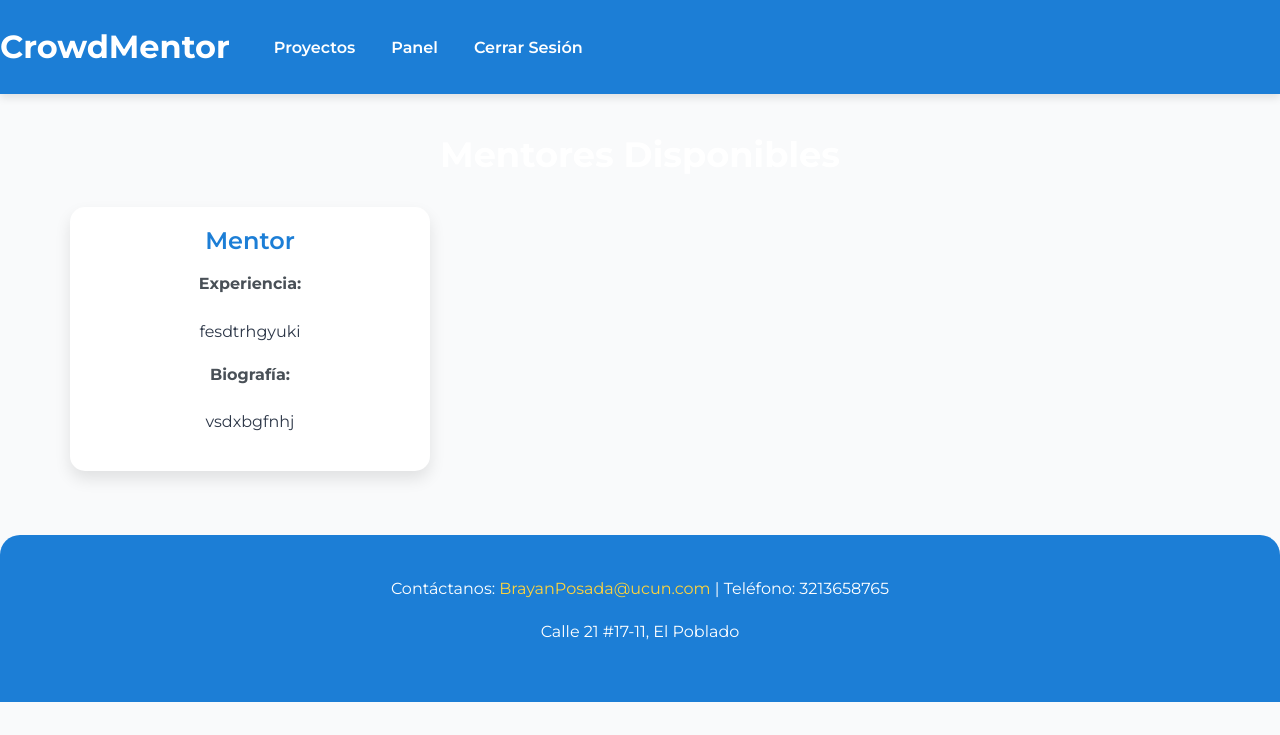
After one commit to Nicoletoposada/CrowdMentor, a Django app: page /mentors/ in a window 1280 px wide. The commit adds this page. Shown: the top 735 px of the page. Run offline with Django 5.2, Linux system fonts and the light colour scheme; a user stored in the database is signed in; data comes from the database, SQL or seed files in the repository; both versions use the stored data as it was after the commit; some libraries are stand-ins or nearby versions.

Commit message:
CrowdMentor intento de mentorias

```diff
--- a/crowdmentor/core/models.py
+++ b/crowdmentor/core/models.py
@@ -51,10 +51,24 @@ class Investment(models.Model):
         return f"{self.investor.username} invested {self.amount} in {self.project.title}"
 
 class Mentorship(models.Model):
+    INITIATED_BY_CHOICES = [
+        ('mentor', 'Mentor'),
+        ('entrepreneur', 'Entrepreneur'),
+    ]
+
     project = models.ForeignKey(Project, on_delete=models.CASCADE, related_name='mentorships')
     mentor = models.ForeignKey(User, on_delete=models.CASCADE)
     assigned_at = models.DateTimeField(default=timezone.now)
-    status = models.CharField(max_length=20, choices=(('active', 'Active'), ('completed', 'Completed')), default='active')
+    status = models.CharField(
+        max_length=20,
+        choices=[('pending', 'Pending'), ('accepted', 'Accepted'), ('rejected', 'Rejected')],
+        default='pending'
+    )
+    initiated_by = models.CharField(
+        max_length=20,
+        choices=INITIATED_BY_CHOICES,
+        default='mentor'
+    )
 
     def __str__(self):
-        return f"{self.mentor.username} mentoring {self.project.title}"
+        return f"{self.mentor.username} mentoring {self.project.title} ({self.status})"
--- /dev/null
+++ b/crowdmentor/core/templates/mentor_list.html
@@ -0,0 +1,35 @@
+{% extends 'base.html' %}
+
+{% block content %}
+<div class="container mt-4">
+    <h2>Mentores Disponibles</h2>
+    <div class="row">
+        {% for mentor in mentors %}
+        <div class="col-md-4 mb-4">
+            <div class="card">
+                <div class="card-body">
+                    <h5 class="card-title">{{ mentor.user.get_full_name|default:mentor.user.username }}</h5>
+                    <p class="card-text">
+                        <strong>Experiencia:</strong><br>
+                        {{ mentor.experience|linebreaks }}
+                    </p>
+                    <p class="card-text">
+                        <strong>Biografía:</strong><br>
+                        {{ mentor.bio|linebreaks }}
+                    </p>
+                    {% if user.profile.user_type == 'entrepreneur' %}
+                    <a href="{% url 'request_mentorship_by_entrepreneur' mentor.user.id %}" class="btn btn-primary">
+                        Solicitar Mentoría
+                    </a>
+                    {% endif %}
+                </div>
+            </div>
+        </div>
+        {% empty %}
+        <div class="col-12">
+            <p>No hay mentores disponibles en este momento.</p>
+        </div>
+        {% endfor %}
+    </div>
+</div>
+{% endblock %}
--- a/crowdmentor/core/templates/project_list.html
+++ b/crowdmentor/core/templates/project_list.html
@@ -14,6 +14,9 @@
                         <p><strong>Meta de Financiación:</strong> ${{ project.funding_goal }}</p>
                         <p><strong>Monto Recaudado:</strong> ${{ project.amount_raised }}</p>
                         <a href="{% url 'project_detail' project.pk %}" class="btn btn-primary mt-auto">Ver Proyecto</a>
+                        {% if user.is_authenticated and user.profile.user_type == 'mentor' %}
+                            <a href="{% url 'request_mentorship_by_mentor' project.pk %}" class="btn btn-success mt-2">Solicitar Mentoría</a>
+                        {% endif %}
                     </div>
                 </div>
             </div>
--- a/crowdmentor/core/urls.py
+++ b/crowdmentor/core/urls.py
@@ -3,6 +3,7 @@ from django.urls import path # type: ignore
 from . import views
 from django.contrib.auth import views as auth_views # type: ignore
 from .views import LogoutView, manage_investment
+from .views import request_mentorship_by_mentor, request_mentorship_by_entrepreneur, respond_to_mentorship_request
 
 urlpatterns = [
     path('', views.home, name='home'),
@@ -19,4 +20,9 @@ urlpatterns = [
     path('delete_user/<int:user_id>/', views.delete_user, name='delete_user'),
     path('delete_project/<int:project_id>/', views.delete_project, name='delete_project'),
     path('manage_investment/<int:investment_id>/', manage_investment, name='manage_investment'),
+    path('mentorship/request-by-mentor/<int:project_id>/', views.request_mentorship_by_mentor, name='request_mentorship_by_mentor'),
+    path('mentorship/request-by-entrepreneur/<int:mentor_id>/', views.request_mentorship_by_entrepreneur, name='request_mentorship_by_entrepreneur'),
+    path('mentorship/respond/<int:mentorship_id>/<str:action>/', views.respond_to_mentorship_request, name='respond_to_mentorship_request'),
+    path('mentors/', views.mentor_list, name='mentor_list'),
+    path('projects-for-mentors/', views.project_list_for_mentors, name='project_list_for_mentors'),
 ]
--- a/crowdmentor/core/views.py
+++ b/crowdmentor/core/views.py
@@ -224,3 +224,125 @@ class LogoutView(View):
     def get(self, request, *args, **kwargs):
         logout(request)
         return redirect('/')
+
+@login_required
+def request_mentorship_by_mentor(request, project_id):
+    project = get_object_or_404(Project, id=project_id)
+    if request.user.profile.user_type != 'mentor':
+        messages.error(request, 'Solo los mentores pueden solicitar mentorías.')
+        return redirect('project_list')
+
+    # Check if there's an active mentorship
+    active_mentorship = Mentorship.objects.filter(
+        project=project,
+        mentor=request.user,
+        status='accepted'
+    ).exists()
+
+    if active_mentorship:
+        messages.error(request, 'Ya tienes una mentoría activa para este proyecto.')
+        return redirect('project_list')
+
+    # Check if there's a pending request
+    pending_mentorship = Mentorship.objects.filter(
+        project=project,
+        mentor=request.user,
+        status='pending'
+    ).exists()
+
+    if pending_mentorship:
+        messages.info(request, f'Ya tienes una solicitud de mentoría pendiente para el proyecto {project.title}.')
+        return redirect('project_list')
+
+    # Create new mentorship request
+    mentorship = Mentorship.objects.create(
+        project=project,
+        mentor=request.user,
+        initiated_by='mentor',
+        status='pending'
+    )
+
+    messages.success(request, f'Solicitud de mentoría enviada para el proyecto {project.title}.')
+    return redirect('project_list')
+
+@login_required
+def request_mentorship_by_entrepreneur(request, mentor_id):
+    mentor = get_object_or_404(Profile, user_id=mentor_id, user_type='mentor')
+    if request.user.profile.user_type != 'entrepreneur':
+        messages.error(request, 'Solo los emprendedores pueden solicitar mentorías.')
+        return redirect('mentor_list')
+
+    # Get the entrepreneur's active project
+    project = get_object_or_404(Project, owner=request.user, is_active=True)
+
+    # Check if there's an active mentorship
+    active_mentorship = Mentorship.objects.filter(
+        project=project,
+        mentor=mentor.user,
+        status='accepted'
+    ).exists()
+
+    if active_mentorship:
+        messages.error(request, 'Ya tienes una mentoría activa con este mentor.')
+        return redirect('mentor_list')
+
+    # Check if there's a pending request
+    pending_mentorship = Mentorship.objects.filter(
+        project=project,
+        mentor=mentor.user,
+        status='pending'
+    ).exists()
+
+    if pending_mentorship:
+        messages.info(request, f'Ya tienes una solicitud de mentoría pendiente con {mentor.user.username}.')
+        return redirect('mentor_list')
+
+    # Create new mentorship request
+    mentorship = Mentorship.objects.create(
+        project=project,
+        mentor=mentor.user,
+        initiated_by='entrepreneur',
+        status='pending'
+    )
+
+    messages.success(request, f'Solicitud de mentoría enviada al mentor {mentor.user.username}.')
+    return redirect('mentor_list')
+
+@login_required
+def respond_to_mentorship_request(request, mentorship_id, action):
+    mentorship = get_object_or_404(Mentorship, id=mentorship_id)
+
+    if mentorship.initiated_by == 'mentor':
+        # If mentor initiated, entrepreneur responds
+        if request.user != mentorship.project.owner:
+            messages.error(request, 'No tienes permiso para responder a esta solicitud.')
+            return redirect('dashboard')
+    else:
+        # If entrepreneur initiated, mentor responds
+        if request.user != mentorship.mentor:
+            messages.error(request, 'No tienes permiso para responder a esta solicitud.')
+            return redirect('dashboard')
+
+    if action == 'accept':
+        mentorship.status = 'accepted'
+        messages.success(request, 'Has aceptado la solicitud de mentoría.')
+        mentorship.save()
+    elif action == 'reject':
+        # Delete the mentorship request instead of marking it as rejected
+        mentorship.delete()
+        messages.info(request, 'Has rechazado la solicitud de mentoría.')
+    else:
+        messages.error(request, 'Acción no válida.')
+        return redirect('dashboard')
+
+    return redirect('dashboard')
+
+@login_required
+def mentor_list(request):
+    mentors = Profile.objects.filter(user_type='mentor', is_approved=True)
+    return render(request, 'mentor_list.html', {'mentors': mentors})
+
+@login_required
+def project_list_for_mentors(request):
+    projects = Project.objects.filter(is_active=True)
+    return render(request, 'project_list_for_mentors.html', {'projects': projects})
```
Also changed, not shown: crowdmentor/core/templates/dashboard.html (+41 -0 lines), crowdmentor/core/templates/project_list_for_mentors.html (added, +35 -0 lines), crowdmentor/core/migrations/0014_mentorship_initiated_by_alter_mentorship_status.py (added), crowdmentor/db.sqlite3.
